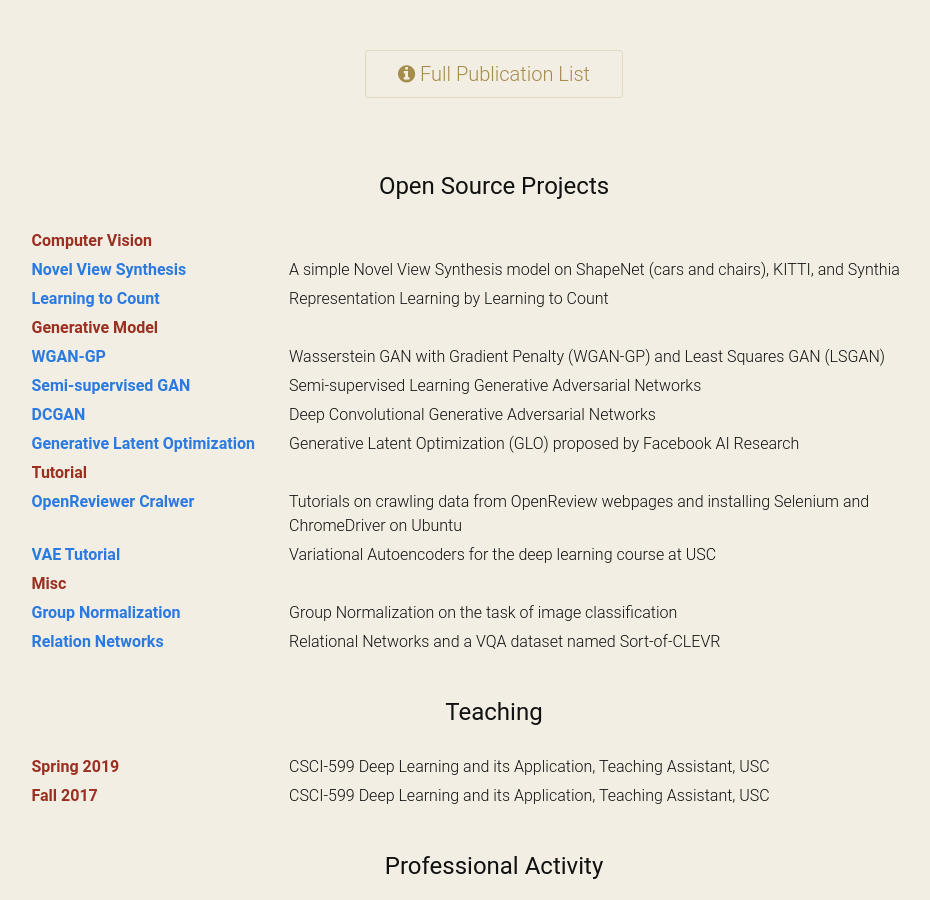
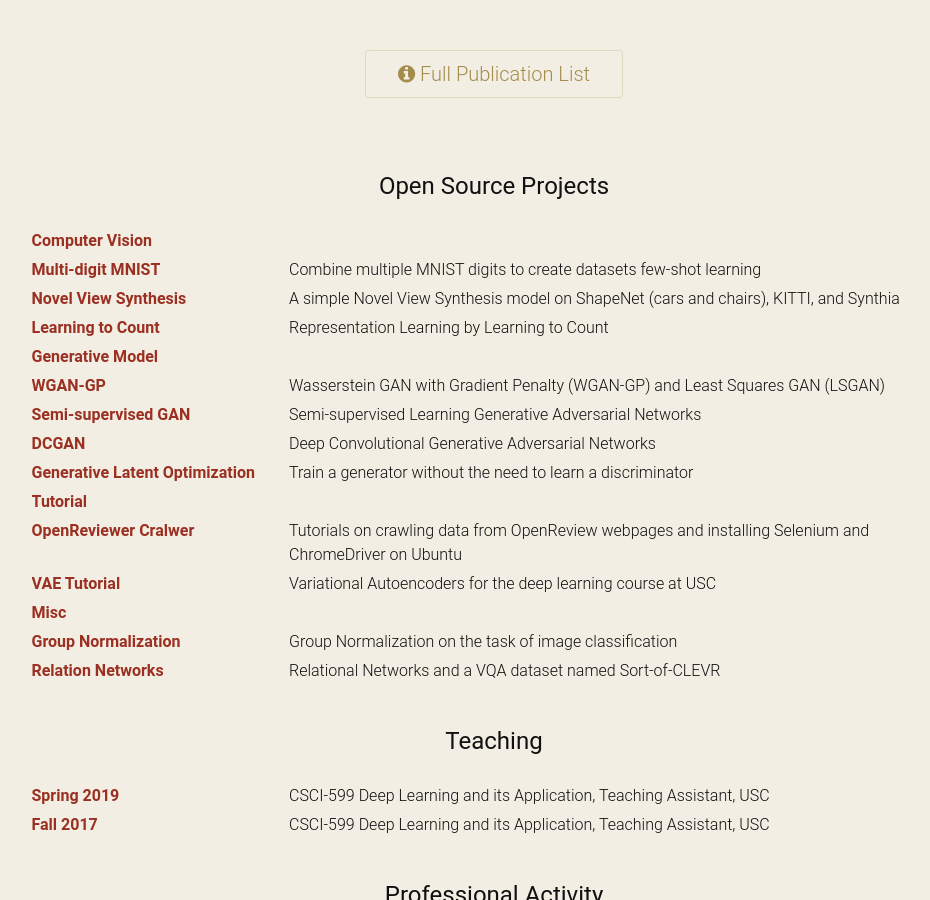
Before and after one commit to shaohua0116/shaohua0116.github.io, a Jekyll site: the page built from index.html, in a window 1280 px wide and 900 px high, scrolled down 2437 px. Shown: the whole window, without its empty margins (146-1076 px from the left). Built offline with Jekyll 4.4.1, drawn with Linux system fonts in a browser that asks for light colours; some web fonts are replaced.

Commit message:
add open source projects

```diff
--- a/_data/implementation.yml
+++ b/_data/implementation.yml
@@ -1,5 +1,8 @@
 - name: 'Computer Vision'
   category: true
+- name: 'Multi-digit MNIST'
+  desc: 'Combine multiple MNIST digits to create datasets few-shot learning'
+  url:  'https://github.com/shaohua0116/MultiDigitMNIST'
 - name: 'Novel View Synthesis'
   desc: 'A simple Novel View Synthesis model on ShapeNet (cars and chairs), KITTI, and Synthia'
   url:  'https://github.com/shaohua0116/NovelViewSynthesis-TensorFlow'
@@ -19,7 +22,7 @@
   desc: 'Deep Convolutional Generative Adversarial Networks'
   url:  'https://github.com/shaohua0116/DCGAN-Tensorflow'
 - name: 'Generative Latent Optimization'
-  desc: 'Generative Latent Optimization (GLO) proposed by Facebook AI Research'
+  desc: 'Train a generator without the need to learn a discriminator'
   url:  'https://github.com/gitlimlab/Generative-Latent-Optimization-Tensorflow'
 
 - name: 'Tutorial'
--- a/index.html
+++ b/index.html
@@ -100,7 +100,7 @@ layout: home
   </h1>
 </div>
 
-  <!--
+<!--
 <div id="timeline" class="timeline-brief">
   <h1 class="md-heading text-center">
     Timeline
@@ -156,7 +156,7 @@ layout: home
       {% if implementation.category %}
         <span class="service-role"> {{ implementation.name }} </span>
       {% else %}
-        <span class="service-role"><a herf="{{ implementation.url }}"> {{ implementation.name }} </a></span>
+        <a class="service-role" href="{{ implementation.url }}"> {{ implementation.name }} </a>
       {% endif %}
       <span class="service-activity"> {{ implementation.desc }} </span>
     </div>
```
